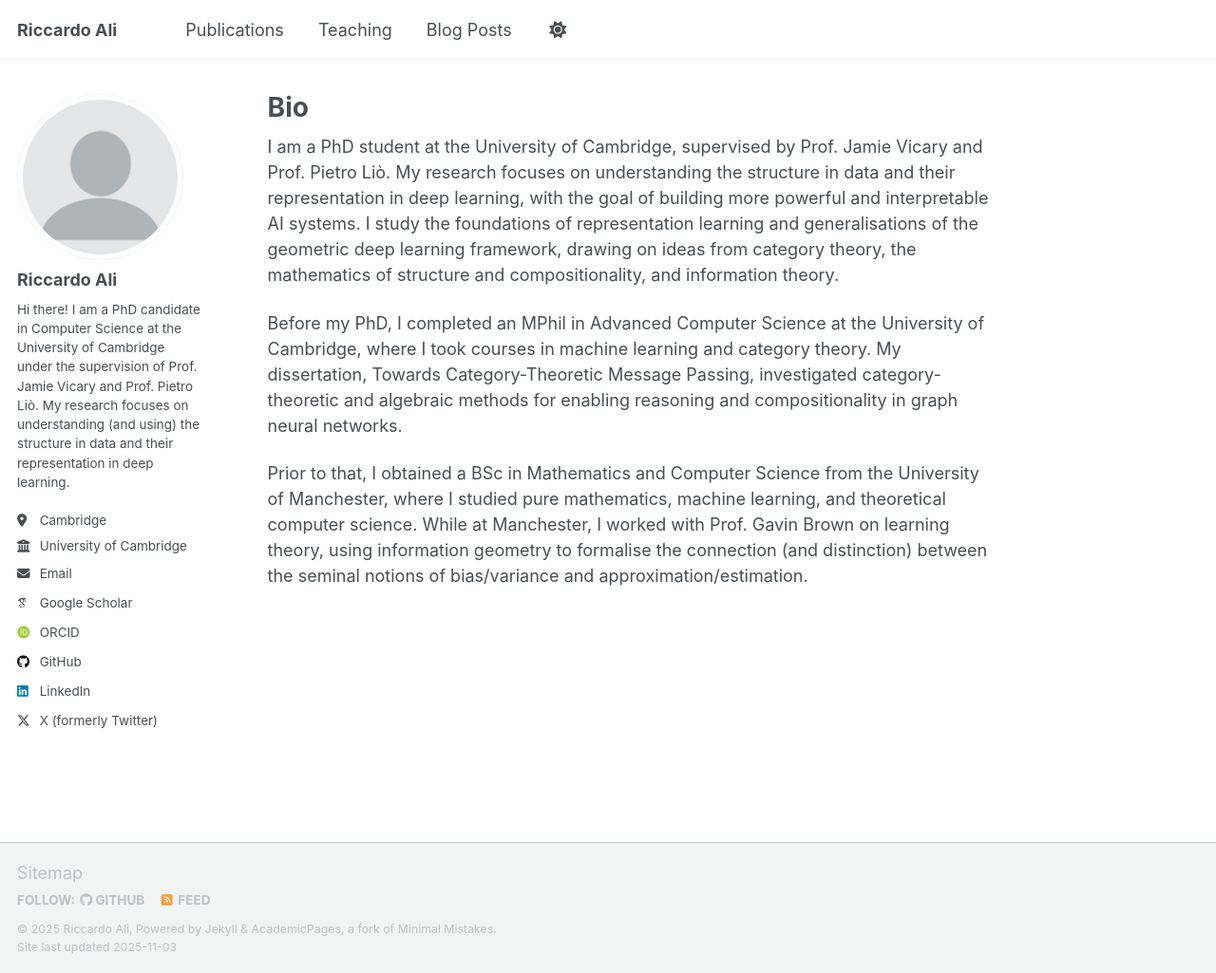
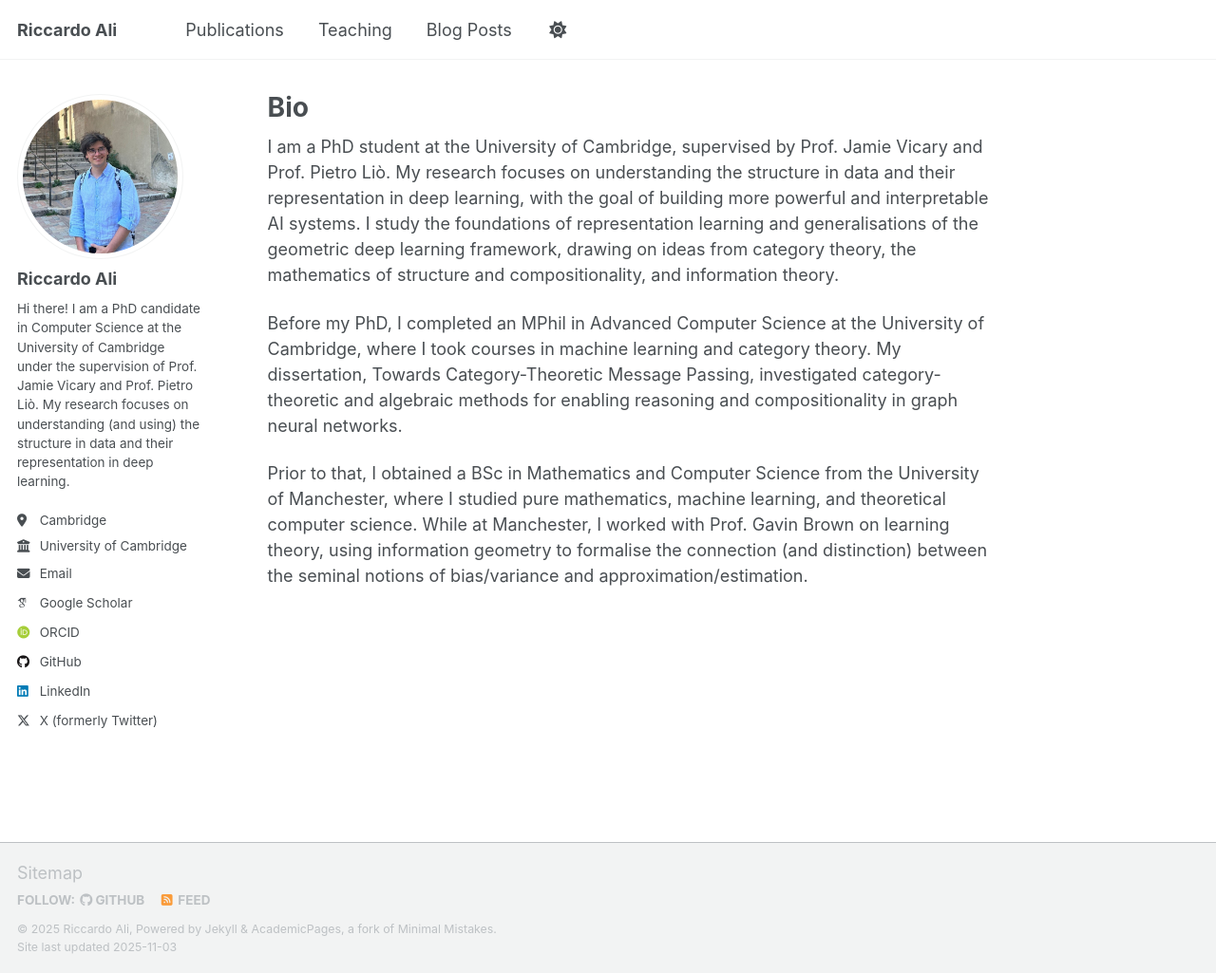
Before and after one commit to rick-ali/rick-ali.github.io, a Jekyll site: the page built from _pages/about.md, in a window 1280 px wide and 1025 px high. Shown: the whole window at 95% size. Built offline with Jekyll 4.4.1, drawn with Linux system fonts in a browser that asks for light colours; some web fonts are replaced; a script that is not in the unit is left out.

Commit message:
Picture change

```diff
--- a/_config.yml
+++ b/_config.yml
@@ -23,7 +23,7 @@ repository               : "academicpages/academicpages.github.io"
 #               Additional customization can be done by editing /_includes/author-profile.html
 author:
   # Biographic information
-  avatar           : "profile.png"
+  avatar           : "me-zoomed.jpg"
   name             : "Riccardo Ali"
   pronouns         : # example: "she/her"
   bio              : "Hi there! I am a PhD candidate in Computer Science at the University of Cambridge under the supervision of Prof. Jamie Vicary and Prof. Pietro Liò. My research focuses on understanding (and using) the structure in data and their representation in deep learning."
```
Also changed, not shown: images/me-zoomed.jpg (added).
